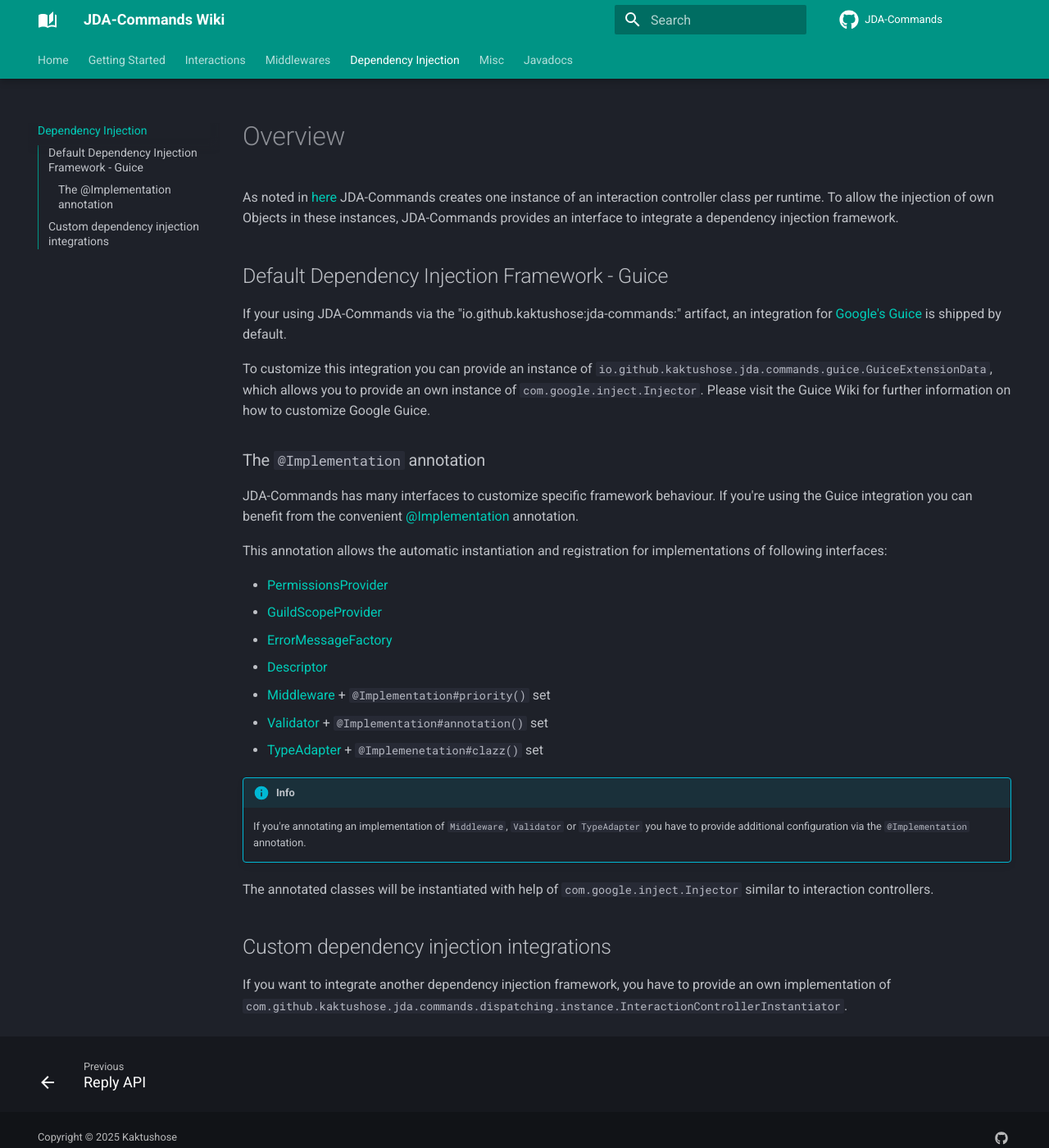
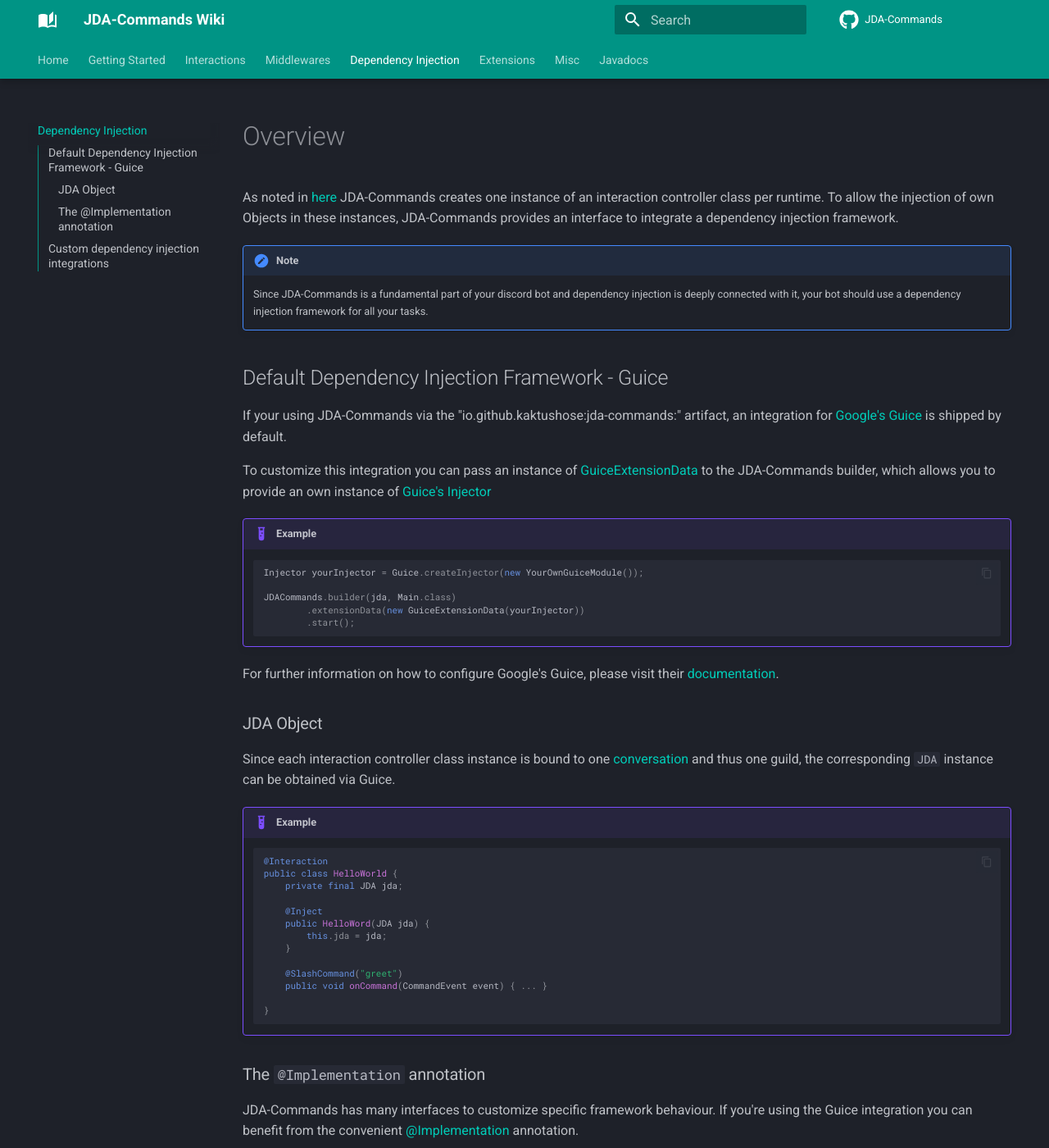
Before and after one commit to Kaktushose/jda-commands, an MkDocs documentation site: the page built from docs/di.md, in a window 1280 px wide and 1400 px high. Shown: the whole window at 82% size. Built offline with MkDocs 1.6.1 and Material for MkDocs 9.7.7, drawn with Linux system fonts in a browser that asks for light colours; comment, search, counter and statistics services are not loaded; some of the changed text lies outside the part shown.

Commit message:
Finish dependency injection section.

````diff
--- a/docs/di.md
+++ b/docs/di.md
@@ -3,13 +3,49 @@
 interaction controller class per runtime. To allow the injection of own Objects in these instances, JDA-Commands provides
 an interface to integrate a dependency injection framework.
 
+!!! note
+    Since JDA-Commands is a fundamental part of your discord bot and dependency injection is deeply connected with it,
+    your bot should use a dependency injection framework for all your tasks.
+
+
 ## Default Dependency Injection Framework - Guice
 If your using JDA-Commands via the "io.github.kaktushose:jda-commands:<version>" artifact, an integration for
 [Google's Guice](https://github.com/google/guice) is shipped by default.
 
-To customize this integration you can provide an instance of `io.github.kaktushose.jda.commands.guice.GuiceExtensionData`,
-which allows you to provide an own instance of `com.google.inject.Injector`.
-Please visit the Guice Wiki for further information on how to customize Google Guice.
+To customize this integration you can pass an instance of [GuiceExtensionData](https://kaktushose.github.io/jda-commands/javadocs/latest/io.github.kaktushose.jda.commands.extension.guice/com/github/kaktushose/jda/commands/guice/GuiceExtensionData.html)
+to the JDA-Commands builder, which allows you to provide an own instance of [Guice's Injector](https://google.github.io/guice/api-docs/7.0.0/javadoc/com/google/inject/Injector.html)
+
+!!! example
+    ```java
+    Injector yourInjector = Guice.createInjector(new YourOwnGuiceModule());
+
+    JDACommands.builder(jda, Main.class)
+            .extensionData(new GuiceExtensionData(yourInjector))
+            .start();
+    ```
+
+For further information on how to configure Google's Guice, please visit their [documentation](https://github.com/google/guice/wiki/).
+
+### JDA Object
+Since each interaction controller class instance is bound to one [conversation](interactions/overview.md#runtime-scoped-instances) and thus one guild,
+the corresponding `JDA` instance can be obtained via Guice.
+
+!!! example
+    ```java
+    @Interaction
+    public class HelloWorld {
+        private final JDA jda;
+
+        @Inject
+        public HelloWord(JDA jda) {
+            this.jda = jda;
+        }
+
+        @SlashCommand("greet")
+        public void onCommand(CommandEvent event) { ... }
+
+    }
+    ```
 
 ### The `@Implementation` annotation
 JDA-Commands has many interfaces to customize specific framework behaviour.
@@ -32,6 +68,25 @@
 
 The annotated classes will be instantiated with help of `com.google.inject.Injector` similar to interaction controllers.
 
+!!! example
+    ```java
+    @Implementation
+    public class CustomGuildScopeProvider implements GuildScopeProvider {
+
+        Set<Long> apply(CommandData data) { ... }
+    }
+
+    ```
+
 ## Custom dependency injection integrations
 If you want to integrate another dependency injection framework, you have to provide an own
-implementation of `com.github.kaktushose.jda.commands.dispatching.instance.InteractionControllerInstantiator`.
+implementation of [InteractionControllerInstantiator](https://kaktushose.github.io/jda-commands/javadocs/latest/io.github.kaktushose.jda.commands.core/com/github/kaktushose/jda/commands/dispatching/instance/InteractionControllerInstantiator.html)
+
+You can do this by either passing it to the builder or by creating your own [extension](extensions.md).
+
+!!! example
+    ```java
+    JDACommands.builder(jda, Main.class)
+            .instanceProvider(new OwnInterationControllerInstantiator(someContext))
+            .start();
+    ```
--- a/mkdocs.yml
+++ b/mkdocs.yml
@@ -45,7 +45,7 @@
 
 plugins:
   - search
-  - open-in-new-tab
+#  - open-in-new-tab
 
 markdown_extensions:
   - pymdownx.blocks.caption
@@ -81,5 +81,6 @@
       - Reply API: interactions/reply.md
   - Middlewares: middlewares.md
   - Dependency Injection: di.md
+  - Extensions: extensions.md
   - Misc: misc.md
   - Javadocs: https://kaktushose.github.io/jda-commands/javadocs/latest/
````
Also changed, not shown: docs/extensions.md (added).
